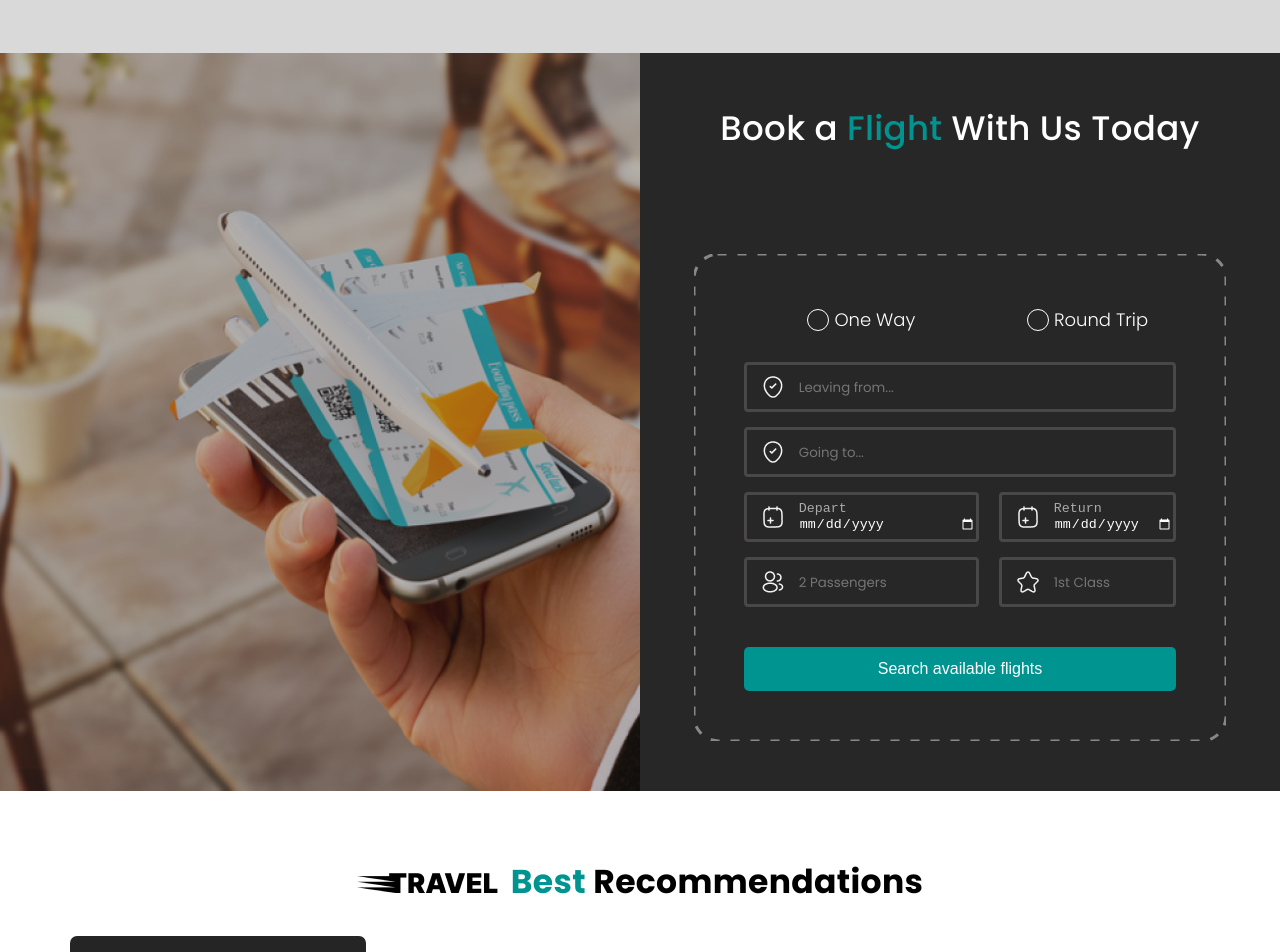
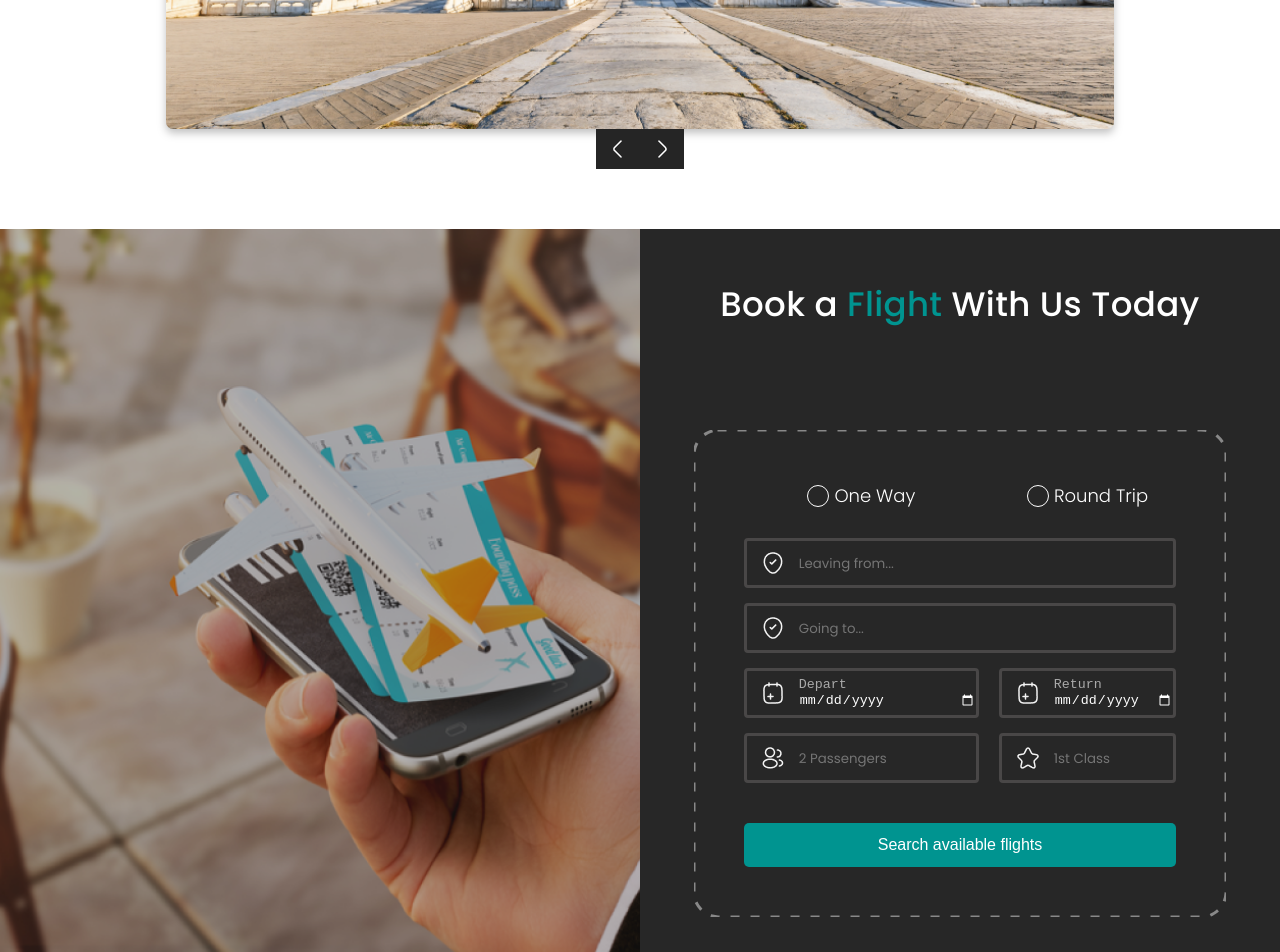
Before and after one commit to ka1x/react-travel-landing-page, a React (Vite) app: page / in a window 1280 px wide. Shown: the part 3200-4152 px from the top of the page. Built offline with nearby package versions, Linux system fonts and the light colour scheme.

Commit message:
change section order

```diff
--- a/src/App.jsx
+++ b/src/App.jsx
@@ -9,9 +9,9 @@ function App() {
 			<Hero />
 			<Partners />
 			<Explore/>
+			<Recommendations />
+			<Booking />
 			<Services />
-			<Booking />
-			<Recommendations />
 			<Reviews />
 			<Contact />
 			<Footer />
```
